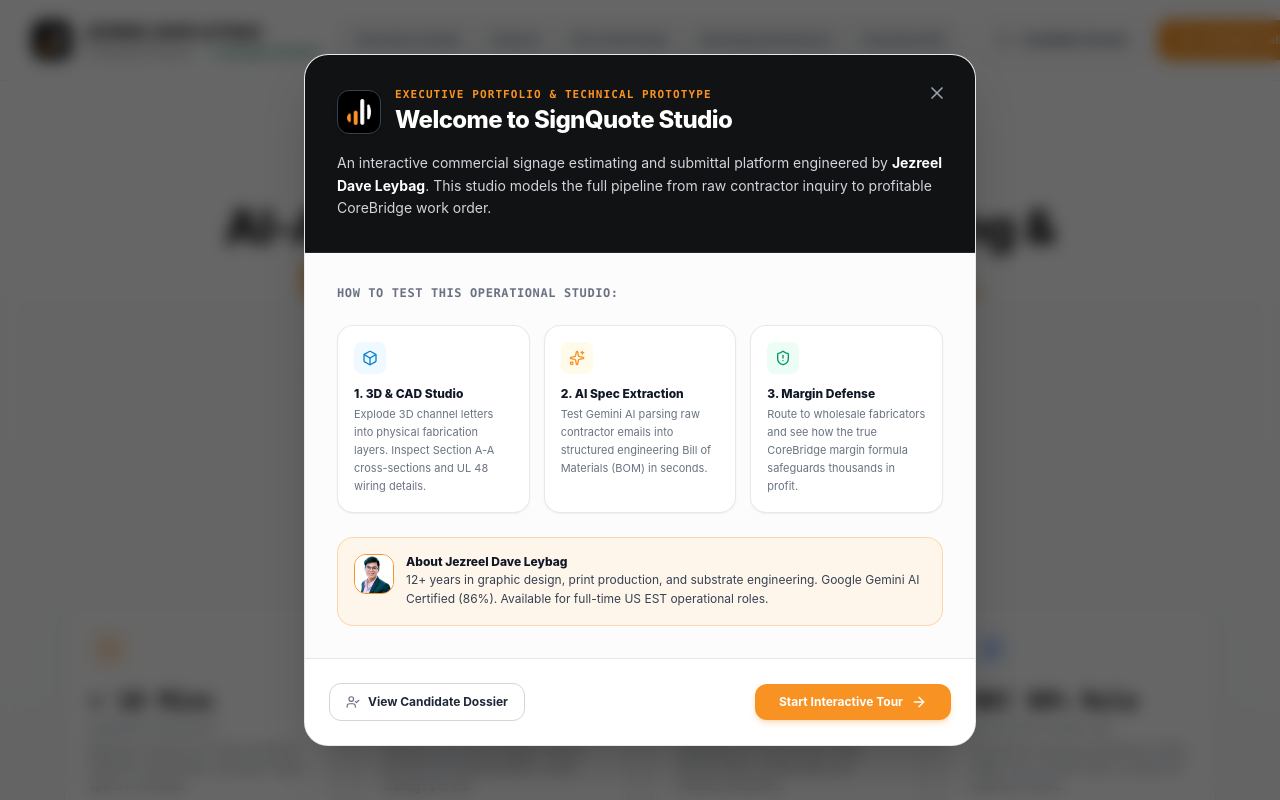
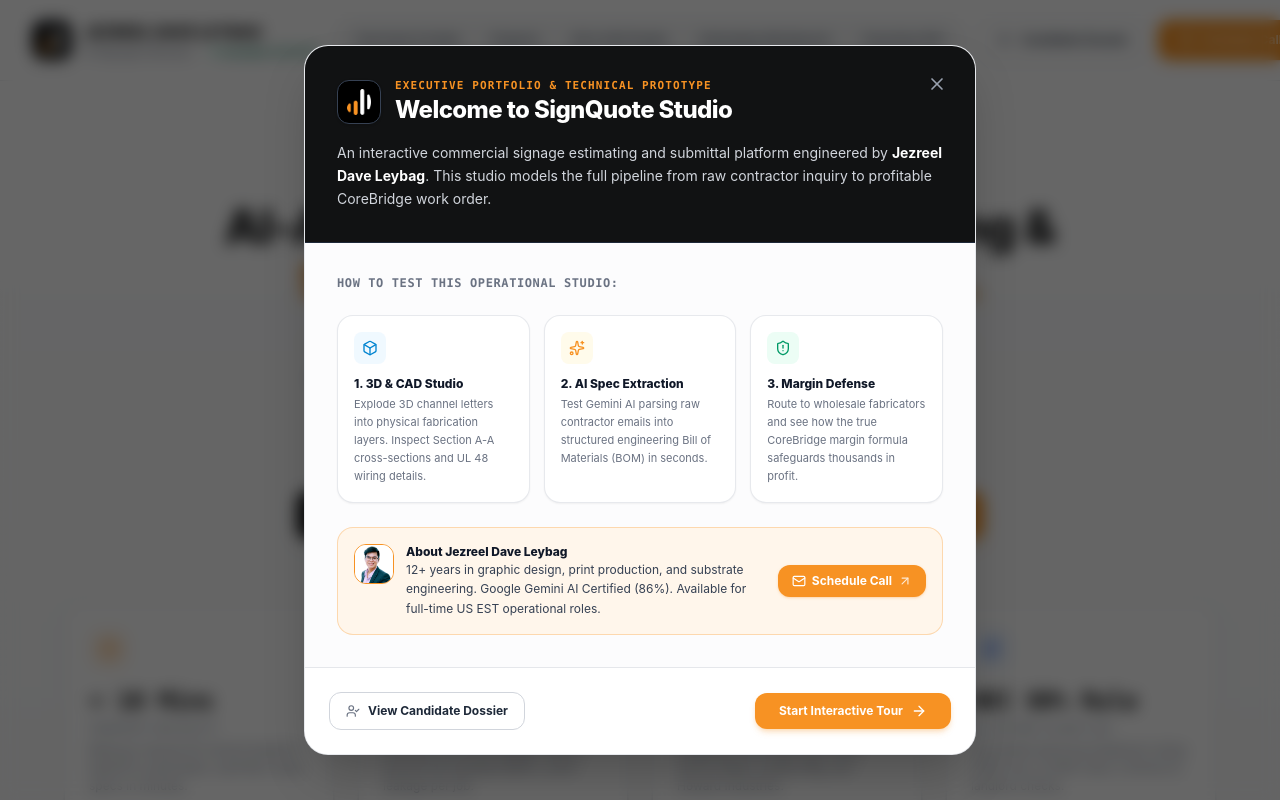
Before and after one commit to jezleybag-graphics/signquote-studio, a React (Vite) app: page / in a window 1280 px wide. Shown: the top 800 px of the page. Built offline with nearby package versions, Linux system fonts and the light colour scheme.

Commit message:
feat: route all CTAs across application to open Gmail web compose in a new tab

```diff
--- a/index.static.html
+++ b/index.static.html
@@ -1175,7 +1175,7 @@
                 <table class="specs-grid">
                     <tr>
                         <th>Email</th>
-                        <td class="code-cell"><a href="mailto:jezreelleybag.graphics@gmail.com" style="color: var(--brand-700); text-decoration: none;">jezreelleybag.graphics@gmail.com</a></td>
+                        <td class="code-cell"><a href="https://mail.google.com/mail/?view=cm&fs=1&to=jezreelleybag.graphics@gmail.com&su=Commercial%20Signage%20Estimator%20Opportunity%20-%20Jezreel%20Dave%20Leybag" target="_blank" rel="noopener noreferrer" style="color: var(--brand-700); text-decoration: none;">jezreelleybag.graphics@gmail.com</a></td>
                     </tr>
                     <tr>
                         <th>WhatsApp</th>
@@ -1192,8 +1192,8 @@
                 </table>
             </div>
 
-            <a href="mailto:jezreelleybag.graphics@gmail.com?subject=FASTSIGNS%20Estimator%20Interview%20-%20Jezreel%20Dave%20Leybag" class="btn-action-primary" style="width: 100%; justify-content: center; text-decoration: none; background: var(--fastsigns-red);">
-                Schedule Candidate Screening Call
+            <a href="https://mail.google.com/mail/?view=cm&fs=1&to=jezreelleybag.graphics@gmail.com&su=Commercial%20Signage%20Estimator%20Opportunity%20-%20Jezreel%20Dave%20Leybag" target="_blank" rel="noopener noreferrer" class="btn-action-primary" style="width: 100%; justify-content: center; text-decoration: none; background: #F79223;">
+                Schedule Candidate Screening Call ↗
             </a>
         </div>
     </aside>
@@ -2173,8 +2173,8 @@
 
     <!-- STICKY FOOTER CTA -->
     <div id="stickyFooter" class="sticky-footer">
-        <p>Ready to accelerate your Fastsigns center's quoting capacity?</p>
-        <a href="mailto:jezreelleybag.graphics@gmail.com?subject=FASTSIGNS%20Estimator%20Screening%20Call" class="btn-footer">Contact Jezreel Dave Leybag</a>
+        <p>Ready to accelerate your commercial signage quoting capacity?</p>
+        <a href="https://mail.google.com/mail/?view=cm&fs=1&to=jezreelleybag.graphics@gmail.com&su=Commercial%20Signage%20Estimator%20Screening%20Call%20-%20Jezreel%20Dave%20Leybag" target="_blank" rel="noopener noreferrer" class="btn-footer">Schedule Call ↗</a>
     </div>
 
     <!-- TOAST ALERT -->
--- a/src/components/CandidateDrawer.jsx
+++ b/src/components/CandidateDrawer.jsx
@@ -1,5 +1,6 @@
 import React from 'react';
-import { X, Mail, Phone, ExternalLink, Award, CheckCircle2, ShieldCheck, Briefcase } from 'lucide-react';
+import { X, Mail, Phone, ExternalLink, Award, CheckCircle2, ShieldCheck, Briefcase, ArrowUpRight } from 'lucide-react';
+import { getGmailComposeUrl } from '../utils/contact';
 
 export default function CandidateDrawer({ isOpen, onClose }) {
   if (!isOpen) return null;
@@ -140,7 +141,16 @@
               <div className="space-y-2 text-xs">
                 <div className="flex justify-between py-2 border-b border-gray-100">
                   <span className="text-gray-500">Email:</span>
-                  <a href="mailto:jezreelleybag.graphics@gmail.com" className="font-mono text-[#F79223] font-bold hover:underline">
+                  <a
+                    href={getGmailComposeUrl({
+                      subject: 'Commercial Signage Inquiry - Jezreel Dave Leybag',
+                      body: 'Hi Jezreel,\n\nI reviewed your SignQuote workbench and would like to connect regarding commercial signage estimating.\n\nBest regards,'
+                    })}
+                    target="_blank"
+                    rel="noopener noreferrer"
+                    className="font-mono text-[#F79223] font-bold hover:underline"
+                    title="Click to email Jezreel in Gmail (opens new tab)"
+                  >
                     jezreelleybag.graphics@gmail.com
                   </a>
                 </div>
@@ -168,11 +178,17 @@
           {/* DRAWER FOOTER CTA */}
           <div className="p-6 border-t border-gray-100 bg-gray-50">
             <a
-              href="mailto:jezreelleybag.graphics@gmail.com?subject=Signage%20Estimator%20Screening%20Call%20-%20Jezreel%20Dave%20Leybag"
-              className="w-full py-3.5 px-6 rounded-xl bg-[#F79223] hover:bg-[#E07E12] text-white text-xs font-bold shadow-md shadow-[#F79223]/25 transition-all flex items-center justify-center gap-2 cursor-pointer active:scale-98"
+              href={getGmailComposeUrl({
+                subject: 'Signage Estimator Screening Call - Jezreel Dave Leybag',
+                body: 'Hi Jezreel,\n\nWe reviewed your Candidate Dossier and would like to schedule a screening call regarding commercial signage estimating.\n\nBest regards,'
+              })}
+              target="_blank"
+              rel="noopener noreferrer"
+              className="w-full py-3.5 px-6 rounded-xl bg-[#F79223] hover:bg-[#E07E12] text-white text-xs font-bold shadow-md shadow-[#F79223]/25 transition-all flex items-center justify-center gap-2 cursor-pointer active:scale-98 group"
             >
-              <Mail className="w-4 h-4" />
-              <span>Schedule Candidate Screening Call</span>
+              <Mail className="w-4 h-4 shrink-0" />
+              <span>Schedule Call</span>
+              <ArrowUpRight className="w-4 h-4 opacity-80 group-hover:opacity-100 group-hover:translate-x-0.5 group-hover:-translate-y-0.5 transition-transform shrink-0" />
             </a>
           </div>
 
--- a/src/components/Hero.jsx
+++ b/src/components/Hero.jsx
@@ -1,5 +1,6 @@
 import React from 'react';
-import { Clock, ShieldCheck, Building2, Zap, ArrowDown, Sparkles } from 'lucide-react';
+import { Clock, ShieldCheck, Building2, Zap, ArrowDown, Sparkles, Mail, ArrowUpRight } from 'lucide-react';
+import { getGmailComposeUrl } from '../utils/contact';
 
 export default function Hero({ onExploreClick, onOpenGuide }) {
   return (
@@ -58,6 +59,19 @@
               <Sparkles className="w-4 h-4 text-[#F79223]" />
               <span>What is this Project?</span>
             </button>
+            <a
+              href={getGmailComposeUrl({
+                subject: 'Commercial Signage Estimator Opportunity - Jezreel Dave Leybag',
+                body: 'Hi Jezreel,\n\nI reviewed your SignQuote AI & Architectural Studio workbench and would like to schedule a call regarding commercial signage estimating and operational workflows.\n\nBest regards,'
+              })}
+              target="_blank"
+              rel="noopener noreferrer"
+              className="px-6 py-3.5 rounded-xl bg-[#F79223] hover:bg-[#E07E12] text-white text-sm font-bold shadow-lg shadow-[#F79223]/25 transition-all flex items-center gap-2 cursor-pointer active:scale-95 group"
+            >
+              <Mail className="w-4 h-4" />
+              <span>Schedule Call</span>
+              <ArrowUpRight className="w-4 h-4 opacity-80 group-hover:opacity-100 group-hover:translate-x-0.5 group-hover:-translate-y-0.5 transition-transform" />
+            </a>
           </div>
         </div>
 
--- a/src/components/RoiSection.jsx
+++ b/src/components/RoiSection.jsx
@@ -1,5 +1,6 @@
 import React from 'react';
-import { Clock, ShieldCheck, CheckCircle2, Sparkles, Award } from 'lucide-react';
+import { Clock, ShieldCheck, CheckCircle2, Sparkles, Award, Mail, ArrowUpRight } from 'lucide-react';
+import { getGmailComposeUrl } from '../utils/contact';
 
 export default function RoiSection() {
   const badges = [
@@ -95,6 +96,36 @@
           </div>
         </div>
 
+        {/* EXECUTIVE CONVERSION CALL-TO-ACTION BANNER */}
+        <div className="mt-12 p-8 sm:p-10 rounded-3xl bg-[#111213] text-white border border-gray-800 shadow-xl flex flex-col md:flex-row items-center justify-between gap-6">
+          <div className="max-w-2xl text-center md:text-left">
+            <span className="text-[11px] font-extrabold uppercase tracking-widest text-[#F79223] block mb-2">
+              COMMERCIAL CAPACITY READY • US EST
+            </span>
+            <h3 className="text-xl sm:text-2xl font-extrabold tracking-tight mb-2">
+              Ready to Expand Your Signage Quoting Throughput?
+            </h3>
+            <p className="text-xs sm:text-sm text-gray-400 leading-relaxed">
+              Equip your sign company with senior-level blueprint takeoff speed, flawless CoreBridge-aligned margin defense, and North American wholesale routing.
+            </p>
+          </div>
+          <div className="shrink-0 flex flex-col sm:flex-row items-center gap-3 w-full sm:w-auto">
+            <a
+              href={getGmailComposeUrl({
+                subject: 'Signage Estimator Candidate Opportunity - Jezreel Dave Leybag',
+                body: 'Hi Jezreel,\n\nI reviewed your SignQuote workbench and ROI metrics. I would like to schedule a call regarding commercial signage estimating operations.\n\nBest regards,'
+              })}
+              target="_blank"
+              rel="noopener noreferrer"
+              className="w-full sm:w-auto px-6 py-3.5 rounded-xl bg-[#F79223] hover:bg-[#E07E12] text-white text-xs sm:text-sm font-bold shadow-lg shadow-[#F79223]/25 transition-all flex items-center justify-center gap-2 cursor-pointer active:scale-95 group whitespace-nowrap"
+            >
+              <Mail className="w-4 h-4 shrink-0" />
+              <span>Schedule Call</span>
+              <ArrowUpRight className="w-4 h-4 opacity-80 group-hover:opacity-100 group-hover:translate-x-0.5 group-hover:-translate-y-0.5 transition-transform shrink-0" />
+            </a>
+          </div>
+        </div>
+
       </div>
     </section>
   );
--- a/src/components/StickyFooter.jsx
+++ b/src/components/StickyFooter.jsx
@@ -1,5 +1,6 @@
 import React, { useState, useEffect } from 'react';
 import { Mail, ArrowUpRight } from 'lucide-react';
+import { getGmailComposeUrl } from '../utils/contact';
 
 export default function StickyFooter({ onOpenDrawer }) {
   const [visible, setVisible] = useState(false);
@@ -51,12 +52,17 @@
             Candidate Dossier
           </button>
           <a
-            href="mailto:jezreelleybag.graphics@gmail.com?subject=Signage%20Estimator%20Screening%20Call%20-%20Jezreel%20Dave%20Leybag"
-            className="flex items-center gap-1.5 px-4 py-1.5 rounded-lg bg-[#F79223] hover:bg-[#E07E12] text-white text-xs font-bold shadow-md shadow-[#F79223]/25 transition-all cursor-pointer"
+            href={getGmailComposeUrl({
+              subject: 'Signage Estimator Screening Call - Jezreel Dave Leybag',
+              body: 'Hi Jezreel,\n\nI reviewed your SignQuote AI & Architectural Studio workbench and would like to schedule a call regarding commercial signage estimating and operational workflows.\n\nBest regards,'
+            })}
+            target="_blank"
+            rel="noopener noreferrer"
+            className="flex items-center gap-1.5 px-4 py-1.5 rounded-lg bg-[#F79223] hover:bg-[#E07E12] text-white text-xs font-bold shadow-md shadow-[#F79223]/25 transition-all cursor-pointer group active:scale-95"
           >
-            <Mail className="w-3.5 h-3.5" />
-            <span>Contact Jezreel</span>
-            <ArrowUpRight className="w-3.5 h-3.5" />
+            <Mail className="w-3.5 h-3.5 shrink-0" />
+            <span>Schedule Call</span>
+            <ArrowUpRight className="w-3.5 h-3.5 opacity-80 group-hover:opacity-100 group-hover:translate-x-0.5 group-hover:-translate-y-0.5 transition-transform shrink-0" />
           </a>
         </div>
 
--- a/src/components/WelcomeModal.jsx
+++ b/src/components/WelcomeModal.jsx
@@ -1,5 +1,6 @@
 import React, { useEffect } from 'react';
-import { X, Sparkles, Box, ShieldAlert, ArrowRight, UserCheck, Mail, CheckCircle2, Info } from 'lucide-react';
+import { X, Sparkles, Box, ShieldAlert, ArrowRight, UserCheck, Mail, CheckCircle2, Info, ArrowUpRight } from 'lucide-react';
+import { getGmailComposeUrl } from '../utils/contact';
 
 export default function WelcomeModal({ isOpen, onClose, onOpenDossier }) {
   // Close on ESC key press
@@ -138,7 +139,8 @@
           </div>
 
           {/* CANDIDATE FIT HIGHLIGHT */}
-          <div className="p-4 rounded-2xl bg-[#FFF6EB] border border-[#F79223]/30 flex items-start gap-3">
+          <div className="p-4 rounded-2xl bg-[#FFF6EB] border border-[#F79223]/30 flex flex-col sm:flex-row items-start sm:items-center justify-between gap-4">
+            <div className="flex items-start gap-3">
               <div className="w-10 h-10 rounded-xl overflow-hidden border border-[#F79223] shrink-0 bg-gray-200">
                 <img
                   src="/jezreel-photo.jpg"
@@ -154,6 +156,21 @@
                   12+ years in graphic design, print production, and substrate engineering. Google Gemini AI Certified (86%). Available for full-time US EST operational roles.
                 </span>
               </div>
+            </div>
+
+            <a
+              href={getGmailComposeUrl({
+                subject: 'Commercial Signage Estimator Opportunity - Jezreel Dave Leybag',
+                body: 'Hi Jezreel,\n\nI reviewed your SignQuote workbench and would like to schedule a call regarding commercial signage estimating.\n\nBest regards,'
+              })}
+              target="_blank"
+              rel="noopener noreferrer"
+              className="shrink-0 w-full sm:w-auto px-3.5 py-2 rounded-xl bg-[#F79223] hover:bg-[#E07E12] text-white text-xs font-bold shadow-sm shadow-[#F79223]/25 transition-all flex items-center justify-center gap-1.5 cursor-pointer active:scale-95 group whitespace-nowrap"
+            >
+              <Mail className="w-3.5 h-3.5 shrink-0" />
+              <span>Schedule Call</span>
+              <ArrowUpRight className="w-3.5 h-3.5 opacity-80 group-hover:opacity-100 group-hover:translate-x-0.5 group-hover:-translate-y-0.5 transition-transform shrink-0" />
+            </a>
           </div>
 
         </div>
--- /dev/null
+++ b/src/utils/contact.js
@@ -0,0 +1,27 @@
+/**
+ * Centralized Contact & Gmail Compose URL Generator
+ *
+ * Directs all portfolio CTAs into Gmail web compose in a new tab,
+ * eliminating the broken OS mailto: handler bottleneck for hiring managers and clients.
+ */
+
+export const CONTACT_EMAIL = 'jezreelleybag.graphics@gmail.com';
+
+export function getGmailComposeUrl({
+  to = CONTACT_EMAIL,
+  subject = 'Commercial Signage Estimator Opportunity - Jezreel Dave Leybag',
+  body = `Hi Jezreel,
+
+I reviewed your SignQuote AI & Architectural Estimating Workbench and would like to schedule a call regarding commercial signage estimating and operational workflows.
+
+Best regards,`
+} = {}) {
+  const params = new URLSearchParams({
+    view: 'cm',
+    fs: '1',
+    to,
+    su: subject,
+    body
+  });
+  return `https://mail.google.com/mail/?${params.toString()}`;
+}
```
Also changed, not shown: src/components/Header.jsx (+8 -2 lines). Lines whose indentation alone changed are shown as unchanged.
